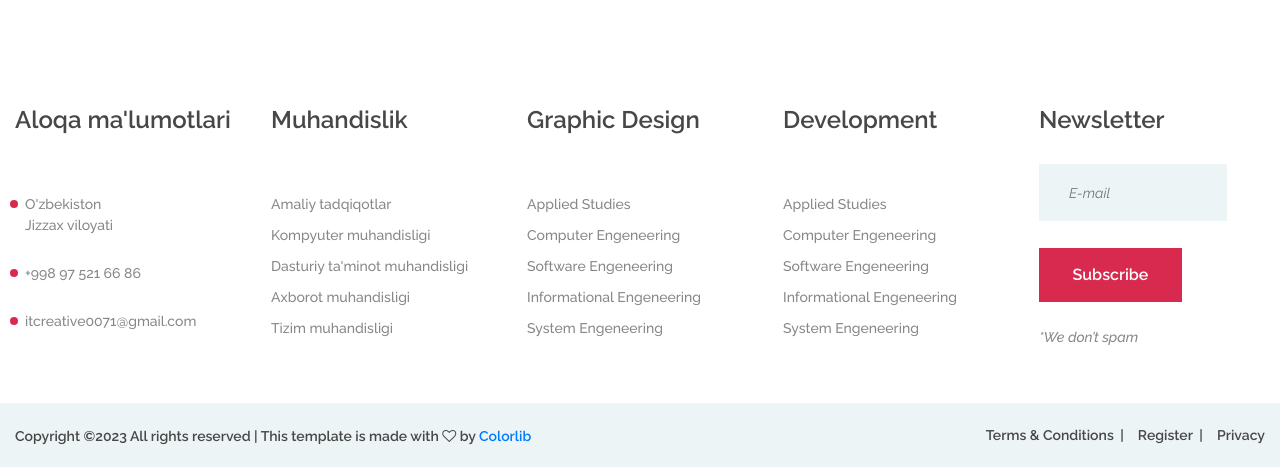
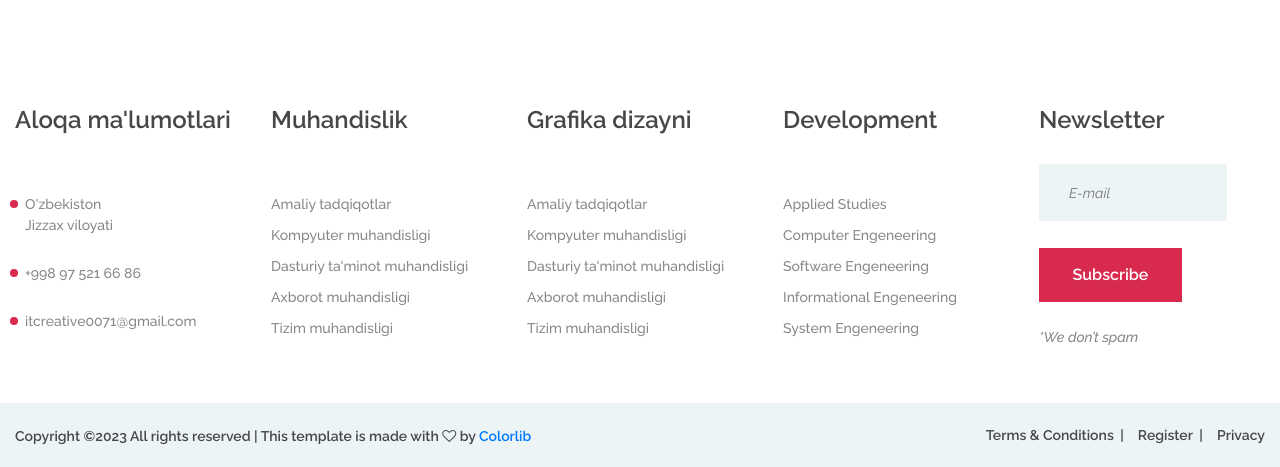
Before and after one commit to Xusanbek0039/Django-Corsera-clone, a Django app: a page that uses templates/base.html in a window 1280 px wide. Shown: the part 3031-3498 px from the top of the page. Run offline with Django 3.2, Linux system fonts and the light colour scheme; data comes from the database, SQL or seed files in the repository; parts of the project's set-up code (start-up, migrations or seed data) failed here and were passed over; some libraries are stand-ins or nearby versions.

Commit message:
Update base.html

```diff
--- a/templates/base.html
+++ b/templates/base.html
@@ -108,13 +108,13 @@
 						</ul>
 					</div>
 					<div class="widget-item">
-						<h4>Graphic Design</h4>
+						<h4>Grafika dizayni</h4>
 						<ul>
-							<li><a href="">Applied Studies</a></li>
-							<li><a href="">Computer Engeneering</a></li>
-							<li><a href="">Software Engeneering</a></li>
-							<li><a href="">Informational Engeneering</a></li>
-							<li><a href="">System Engeneering</a></li>
+							<li><a href="">Amaliy tadqiqotlar</a></li>
+							<li><a href="">Kompyuter muhandisligi</a></li>
+							<li><a href="">Dasturiy ta'minot muhandisligi</a></li>
+							<li><a href="">Axborot muhandisligi</a></li>
+							<li><a href="">Tizim muhandisligi</a></li>
 						</ul>
 					</div>
 					<div class="widget-item">
```
